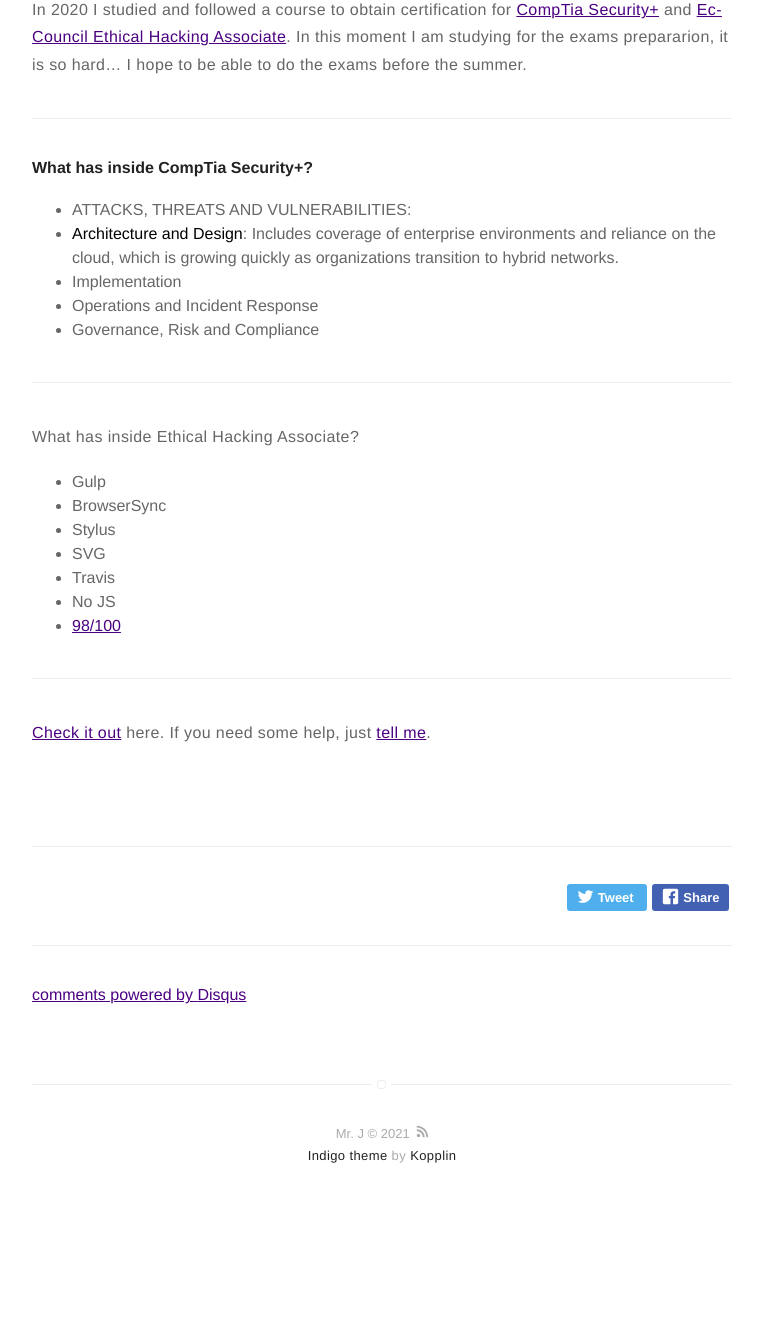
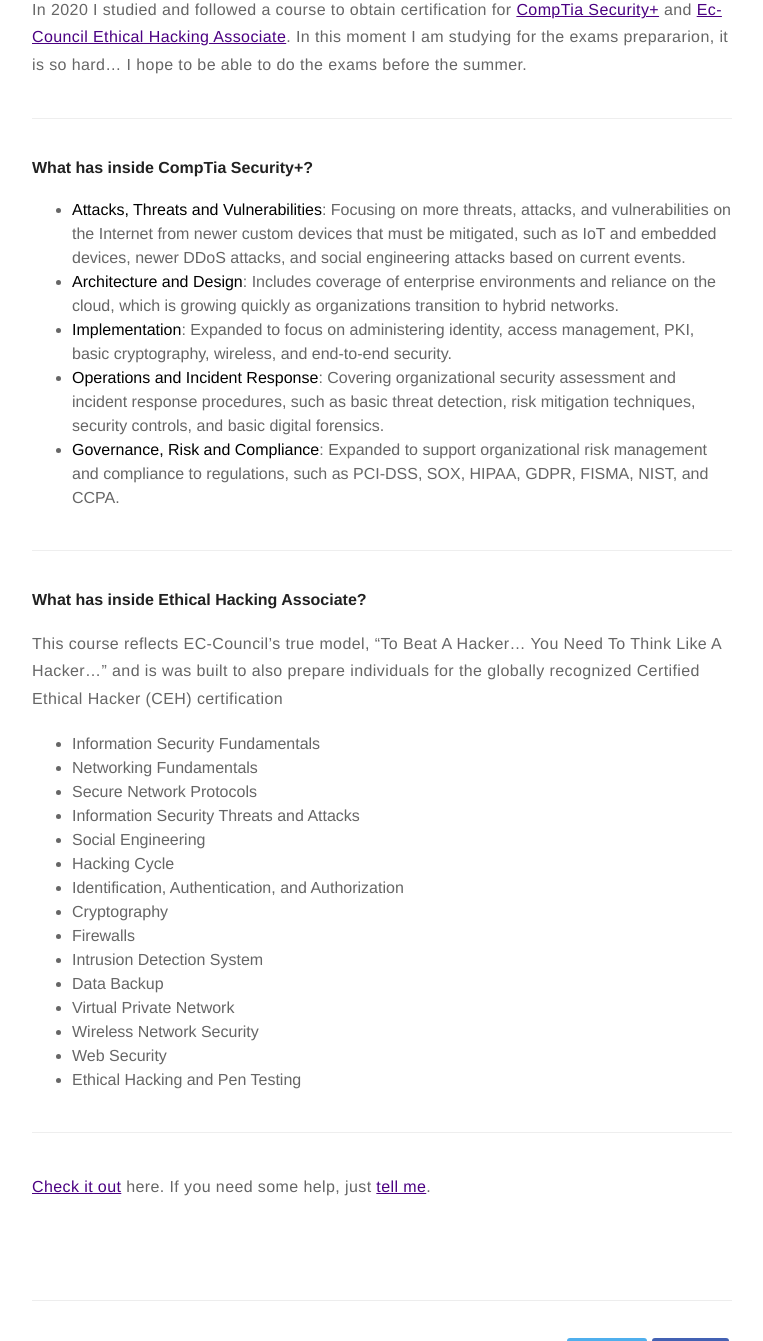
Before and after one commit to mrj-blog/mrj-blog.github.io, a Jekyll site: the page built from _posts/projects/2021-02-01-mastering-cybersecurity.markdown, in a window 1280 px wide and 1400 px high, scrolled down 581 px, cut to the strip 59-1400 px from the top of the window. Shown: the whole strip, without its empty margins (258-1021 px from the left). Built offline with Jekyll 4.4.1, drawn with Linux system fonts in a browser that asks for light colours; emoji names are drawn with the system emoji font; comment, search, counter and statistics services are not loaded; before the commit the page ends 1867 px from its top, so only the background shows below that.

Commit message:
update 1727

```diff
--- a/_posts/projects/2021-02-01-mastering-cybersecurity.markdown
+++ b/_posts/projects/2021-02-01-mastering-cybersecurity.markdown
@@ -24,23 +24,33 @@
 
 <h4>What has inside CompTia Security+?</h4>
 
-- ATTACKS, THREATS AND VULNERABILITIES:
+- **Attacks, Threats and Vulnerabilities**: Focusing on more threats, attacks, and vulnerabilities on the Internet from newer custom devices that must be mitigated, such as IoT and embedded devices, newer DDoS attacks, and social engineering attacks based on current events.
 - **Architecture and Design**: Includes coverage of enterprise environments and reliance on the cloud, which is growing quickly as organizations transition to hybrid networks.
-- Implementation
-- Operations and Incident Response
-- Governance, Risk and Compliance
+- **Implementation**: Expanded to focus on administering identity, access management, PKI, basic cryptography, wireless, and end-to-end security.
+- **Operations and Incident Response**: Covering organizational security assessment and incident response procedures, such as basic threat detection, risk mitigation techniques, security controls, and basic digital forensics.
+- **Governance, Risk and Compliance**: Expanded to support organizational risk management and compliance to regulations, such as PCI-DSS, SOX, HIPAA, GDPR, FISMA, NIST, and CCPA.
 
 ---
 
-What has inside Ethical Hacking Associate?
+<h4>What has inside Ethical Hacking Associate?</h4>
 
-- Gulp
-- BrowserSync
-- Stylus
-- SVG
-- Travis
-- No JS
-- [98/100](https://developers.google.com/speed/pagespeed/insights/?url=http%3A%2F%2Fsergiokopplin.github.io%2Findigo%2F)
+This course reflects EC-Council’s true model, “To Beat A Hacker… You Need To Think Like A Hacker…” and is was built to also prepare individuals for the globally recognized Certified Ethical Hacker (CEH) certification
+
+- Information Security Fundamentals
+- Networking Fundamentals
+- Secure Network Protocols
+- Information Security Threats and Attacks
+- Social Engineering
+- Hacking Cycle
+- Identification, Authentication, and Authorization
+- Cryptography
+- Firewalls
+- Intrusion Detection System
+- Data Backup
+- Virtual Private Network
+- Wireless Network Security
+- Web Security
+- Ethical Hacking and Pen Testing
 
 ---
 
```
